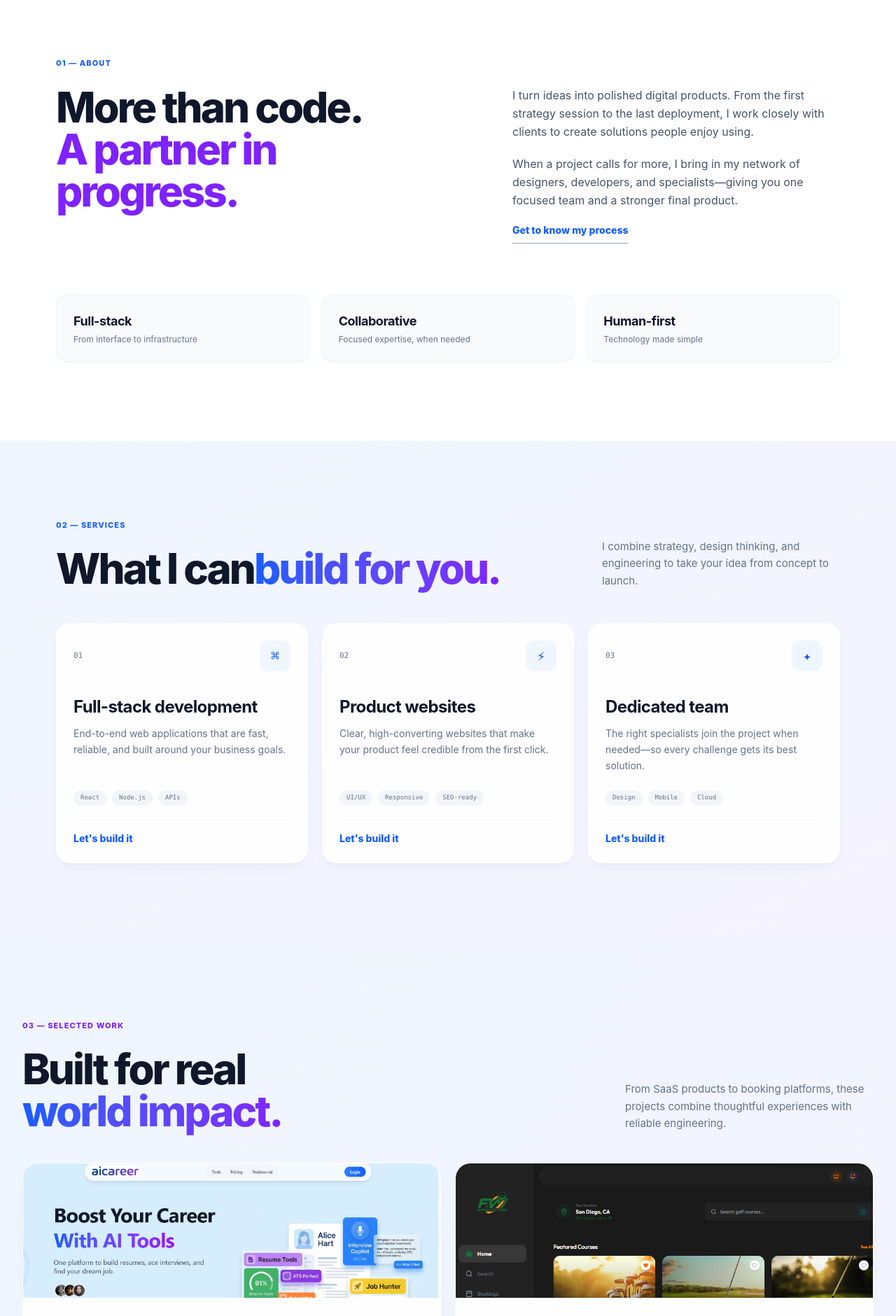
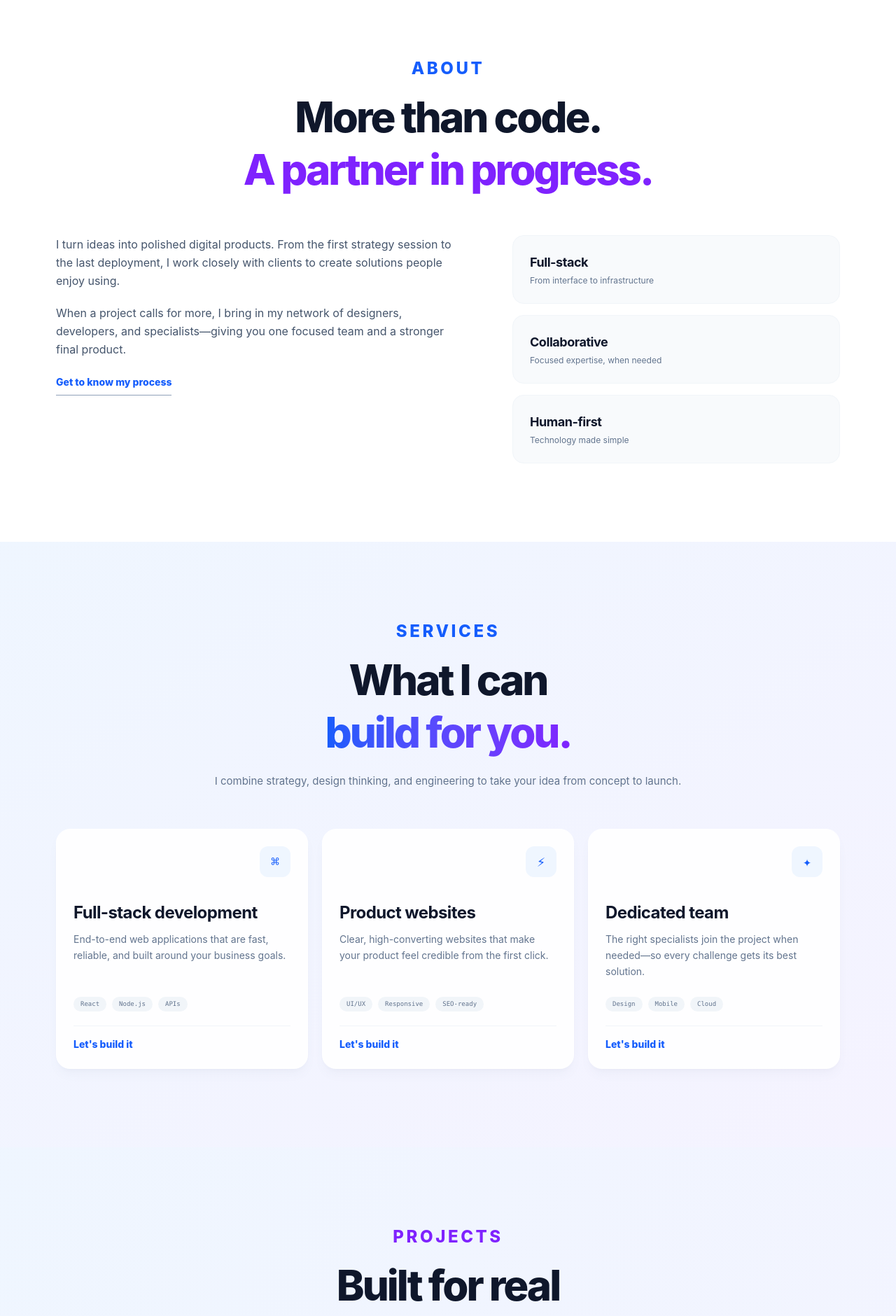
Before and after one commit to musawir696/personal_website, a React (Vite) app: page / in a window 1280 px wide. Shown: the part 680-2560 px from the top of the page at 70% size. Built offline with nearby package versions, Linux system fonts and the light colour scheme.

Commit message:
Adjsy design

```diff
--- a/src/components/About.jsx
+++ b/src/components/About.jsx
@@ -10,17 +10,20 @@ export default function About() {
       id="about"
       className="bg-white px-6 py-20 sm:px-10 lg:px-[max(3rem,calc((100vw-1120px)/2))] lg:py-28"
     >
-      <p className="mb-6 text-[11px] font-extrabold tracking-[0.1em] text-blue-600">
-        01 — ABOUT
+      <div className="mx-auto mb-14 max-w-3xl text-center">
+        <p className="mb-4 text-xl font-extrabold tracking-[0.15em] uppercase text-blue-600 sm:text-2xl">
+          ABOUT
         </p>
-      <div className="grid gap-9 lg:grid-cols-[1.1fr_.9fr] lg:gap-20">
-        <h2 className="text-4xl leading-none font-extrabold tracking-tighter text-slate-900 sm:text-5xl lg:text-6xl">
+        <h2 className="text-4xl leading-tight font-extrabold tracking-tighter text-slate-900 sm:text-5xl lg:text-6xl">
           More than code.
           <br />
           <span className="text-violet-600">
             A partner in progress.
           </span>
         </h2>
+      </div>
+
+      <div className="grid gap-9 lg:grid-cols-[1.1fr_.9fr] lg:gap-20">
         <div className="text-base leading-relaxed text-slate-600">
           <p>
             I turn ideas into polished digital products. From the first strategy session to the last deployment, I work closely with clients to create solutions people enjoy using.
@@ -29,14 +32,14 @@ export default function About() {
             When a project calls for more, I bring in my network of designers, developers, and specialists—giving you one focused team and a stronger final product.
           </p>
           <a
-            className="mt-5 inline-flex items-center gap-2 border-b border-slate-400 pb-2 text-sm font-extrabold text-blue-600 hover:border-blue-600"
+            className="mt-6 inline-flex items-center gap-2 border-b border-slate-400 pb-2 text-sm font-extrabold text-blue-600 hover:border-blue-600"
             href="#contact"
           >
             Get to know my process
           </a>
         </div>
-      </div>
-      <div className="mt-12 grid gap-4 md:grid-cols-3 lg:mt-18">
+
+        <div className="grid gap-4 sm:grid-cols-1">
           {highlights.map(([title, description]) => (
             <div
               className="rounded-2xl border border-slate-100 bg-slate-50 p-6"
@@ -51,6 +54,7 @@ export default function About() {
             </div>
           ))}
         </div>
+      </div>
     </section>
   )
 }
--- a/src/components/Footer.jsx
+++ b/src/components/Footer.jsx
@@ -4,8 +4,8 @@ export default function Footer() {
       id="contact"
       className="bg-white px-6 py-20 text-center sm:px-10 lg:py-28"
     >
-      <p className="mb-6 text-[11px] font-extrabold tracking-[0.1em] text-blue-600">
-        04 — LET&apos;S CONNECT
+      <p className="mb-4 text-xl font-extrabold tracking-[0.15em] uppercase text-blue-600 sm:text-2xl">
+        LET&apos;S CONNECT
       </p>
       <h2 className="text-4xl leading-none font-extrabold tracking-tighter text-slate-900 sm:text-5xl lg:text-6xl">
         Have an idea?
@@ -18,7 +18,7 @@ export default function Footer() {
         className="mt-8 inline-flex items-center gap-3 rounded-xl border border-blue-600 bg-white px-5 py-4 text-lg font-extrabold text-blue-600 transition hover:border-blue-700 hover:text-blue-700"
         href="mailto:hello@abdulmusawir.dev"
       >
-        hello@abdulmusawir.dev
+        abdulmusawir3545@gmail.com
       </a>
       <p className="mt-6 text-sm text-slate-500">
         Prefer to talk first? I&apos;m always happy to hear about a new challenge.
--- a/src/components/Projects.jsx
+++ b/src/components/Projects.jsx
@@ -7,23 +7,21 @@ export default function Projects() {
       id="projects"
       className="bg-linear-to-br from-blue-50 to-violet-50 px-6 py-20 sm:px-10 lg:px-[max(2rem,calc((100vw-1320px)/2))] lg:py-28"
     >
-      <div className="mb-11 grid gap-6 lg:grid-cols-[1fr_355px] lg:items-end">
-        <div>
-          <p className="mb-6 text-[11px] font-extrabold tracking-[0.1em] text-violet-600">
-            03 — SELECTED WORK
+      <header className="mx-auto mb-14 max-w-3xl text-center">
+        <p className="mb-4 text-xl font-extrabold tracking-[0.15em] uppercase text-violet-600 sm:text-2xl">
+          PROJECTS
         </p>
-          <h2 className="text-4xl leading-none font-extrabold tracking-tighter text-slate-900 sm:text-5xl lg:text-6xl">
+        <h2 className="text-4xl leading-tight font-extrabold tracking-tighter text-slate-900 sm:text-5xl lg:text-6xl">
           Built for real
           <br />
           <span className="bg-linear-to-r from-blue-600 to-violet-600 bg-clip-text text-transparent">
             world impact.
           </span>
         </h2>
-        </div>
-        <p className="text-[15px] leading-relaxed text-slate-500">
+        <p className="mt-5 text-[15px] leading-relaxed text-slate-500">
           From SaaS products to booking platforms, these projects combine thoughtful experiences with reliable engineering.
         </p>
-      </div>
+      </header>
 
       <div className="grid gap-5 lg:grid-cols-2">
         {projects.map((project) => (
@@ -91,7 +89,7 @@ export default function Projects() {
                 ) : (
                   <span className="inline-flex items-center gap-2 text-sm font-extrabold text-slate-400">
                     <GitHubIcon />
-                    GitHub soon
+                    GitHub
                   </span>
                 )}
                 <a
--- a/src/components/Services.jsx
+++ b/src/components/Services.jsx
@@ -6,19 +6,18 @@ export default function Services() {
       id="services"
       className="bg-linear-to-br from-blue-50 to-violet-50 px-6 py-20 sm:px-10 lg:px-[max(3rem,calc((100vw-1120px)/2))] lg:py-28"
     >
-      <header className="mb-12 grid gap-6 lg:grid-cols-[1fr_340px] lg:items-end">
-        <div>
-          <p className="mb-6 text-[11px] font-extrabold tracking-[0.1em] text-blue-600">
-            02 — SERVICES
+      <header className="mx-auto mb-14 max-w-3xl text-center">
+        <p className="mb-4 text-xl font-extrabold tracking-[0.15em] uppercase text-blue-600 sm:text-2xl">
+          SERVICES
         </p>
-          <h2 className="text-4xl leading-none font-extrabold tracking-tighter text-slate-900 sm:text-5xl lg:text-6xl">
+        <h2 className="text-4xl leading-tight font-extrabold tracking-tighter text-slate-900 sm:text-5xl lg:text-6xl">
           What I can
+          <br />
           <span className="bg-linear-to-r from-blue-600 to-violet-600 bg-clip-text text-transparent">
             build for you.
           </span>
         </h2>
-        </div>
-        <p className="text-[15px] leading-relaxed text-slate-500">
+        <p className="mt-5 text-[15px] leading-relaxed text-slate-500">
           I combine strategy, design thinking, and engineering to take your idea from concept to launch.
         </p>
       </header>
@@ -27,12 +26,9 @@ export default function Services() {
         {services.map((service) => (
           <article
             className="flex min-h-80 flex-col rounded-[20px] border border-white bg-white/90 p-6 shadow-lg shadow-slate-500/5 transition hover:-translate-y-1 hover:shadow-xl hover:shadow-slate-500/10"
-            key={service.number}
+            key={service.title}
           >
-            <div className="flex items-center justify-between font-mono text-[11px] text-slate-500">
-              <span>
-                {service.number}
-              </span>
+            <div className="flex items-center justify-end font-mono text-[11px] text-slate-500">
               <b className="grid h-11 w-11 place-items-center rounded-xl bg-blue-50 text-xl font-medium text-blue-600">
                 {service.icon}
               </b>
--- a/src/data/projects.js
+++ b/src/data/projects.js
@@ -2,7 +2,7 @@ import careerImg from '../assets/career.png'
 import dentsuitImg from '../assets/dentsuit.png'
 import golfImg from '../assets/golf.png'
 import streamwiseImg from '../assets/streamwise.png'
-import Freelance from '../assets/freelance.png'
+import FreelanceImg from '../assets/freelance.png'
 
 export const projects = [
   {
@@ -35,9 +35,10 @@ export const projects = [
     subtitle: 'Commerce, Rentals & Training',
     description: 'A multi-service marketplace with authentication, RBAC, payments, CRUD operations, and scalable API integration.',
     tags: ['React.js', 'Node.js', 'MongoDB'],
+    github: 'https://github.com/musawir696/Freelance_project',
     demo: 'https://techservicesrent.netlify.app/',
     mark: 'MS',
-    image: Freelance,
+    image: FreelanceImg,
     visual: 'from-orange-100 to-amber-50',
     badge: 'bg-orange-700 shadow-orange-500/25',
     detail: 'text-orange-700',
```
Also changed, not shown: src/App.jsx (+4 -10 lines). Lines whose indentation alone changed are shown as unchanged.
